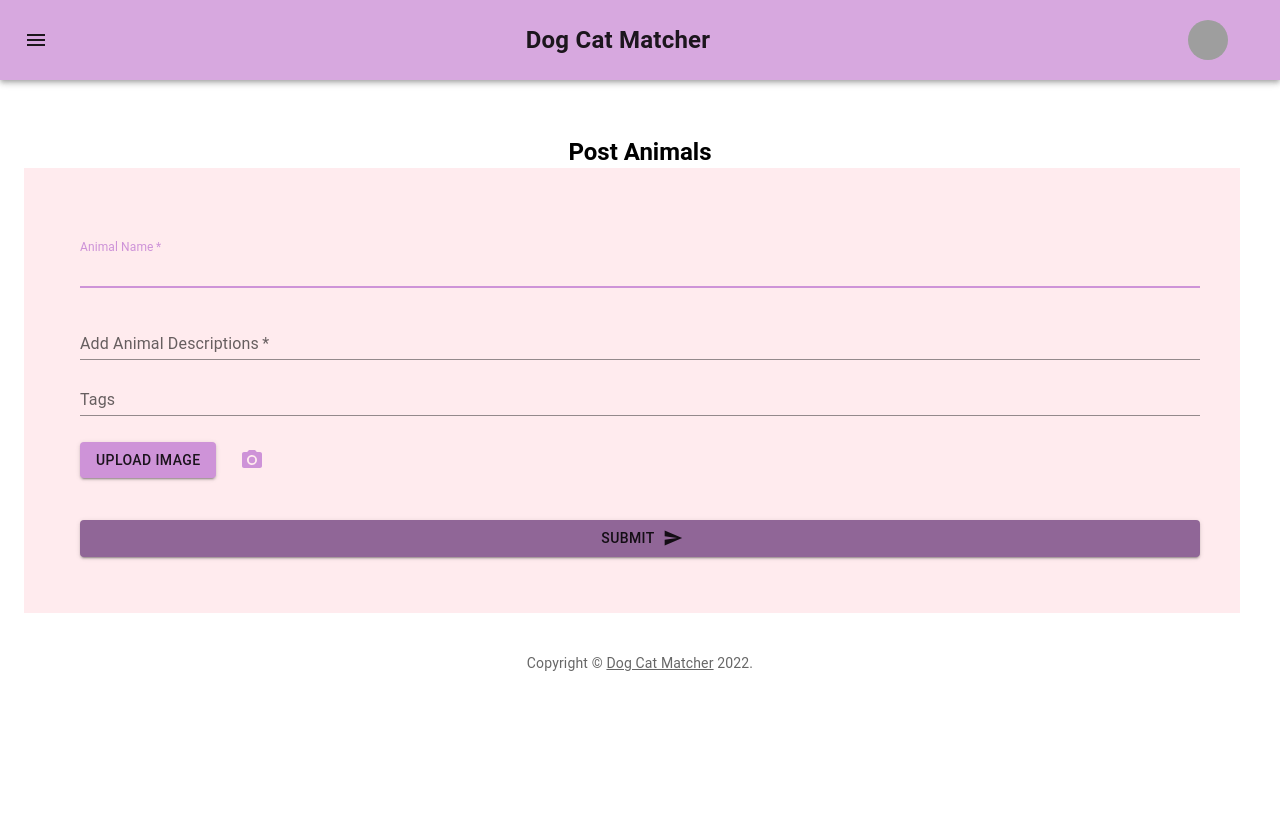
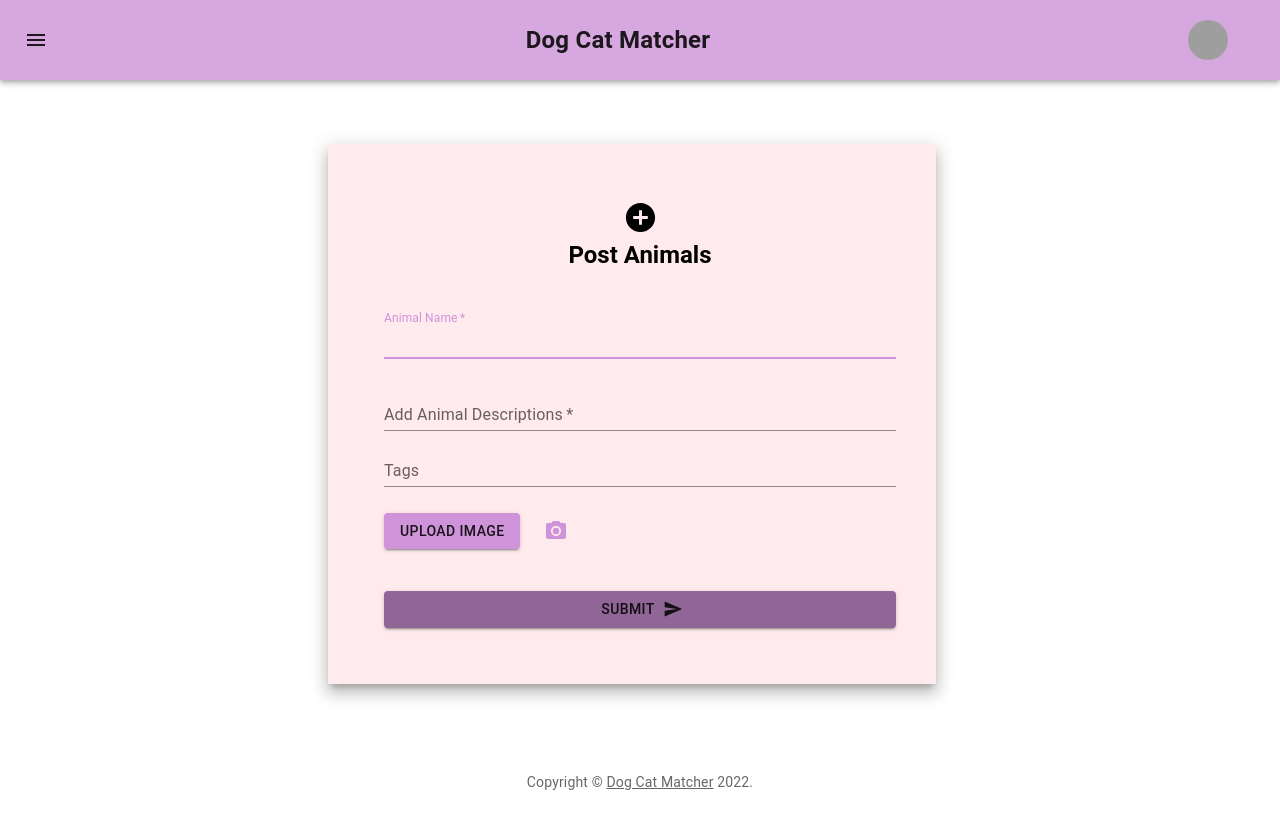
Before and after one commit to shabushabushabu/dog-cat-matcher-frontend, a React (Create React App) app: page /home/postanimals in a window 1280 px wide. Shown: the top 828 px of the page. Before the commit the page ends 800 px from the top, so only its background shows below. Built offline with nearby package versions, Linux system fonts and the light colour scheme; sample sign-in values are in the browser's storage; grey boxes are pictures that could not be loaded.

Commit message:
add photo upload function and change layout

```diff
--- a/src/components/PostAnimalForm.js
+++ b/src/components/PostAnimalForm.js
@@ -2,14 +2,15 @@ import { useState } from 'react';
 import Box from '@mui/material/Box';
 import Grid from '@mui/material/Grid';
 import Button from '@mui/material/Button';
+import AddCircleIcon from '@mui/icons-material/AddCircle';
 import IconButton from '@mui/material/IconButton';
 import PhotoCamera from '@mui/icons-material/PhotoCamera';
 import Stack from '@mui/material/Stack';
 import SendIcon from '@mui/icons-material/Send';
+import Typography from '@mui/material/Typography';
 import TextField from '@mui/material/TextField';
 import Chip from '@mui/material/Chip';
 import Autocomplete from '@mui/material/Autocomplete';
-
 import { createTheme, styled } from '@mui/material/styles';
 
 const theme = createTheme({
@@ -32,6 +33,7 @@ const theme = createTheme({
     }
 });
 
+
 const defaultTags = [
     'Dog',
     'Cat',
@@ -46,7 +48,7 @@ const Input = styled('input')({
 function PostAnimalForm() {
     const [name, setName] = useState("");
     const [description, setDescription] = useState("");
-    const [photoUrls, setPhotoUrls] = useState([]);
+    const [photoUrls, setPhotoUrls] = useState("");
     const [tags, setTags] = useState([]);
 
     async function handleSubmitAnimal() {
@@ -65,26 +67,48 @@ function PostAnimalForm() {
             });
 
             const data = await response.json();
-            console.log(data)
+            console.log(data);
 
+            if (data) {
+                const formData = new FormData();
+                formData.append("id", data.id)
+                formData.append("photo", photoUrls[0])
+                const responsePic = await fetch("/api/uploadPhoto", {
+                    method: "post",
+                    body: formData
+                });
+            } else {
+                console.log("Fail to upload photo");
+            }
         } else {
-            console.log("no name")
+            console.log("no name");
         }
     };
 
     return (
         <Box
-            // display="flex"
+            display="fluid"
             component="form"
             sx={{
                 padding: 5,
                 alignItems: 'center',
-                justifyContent: "center"
+                justifyContent: "center",
             }}
             noValidate
             autoComplete="off"
-
         >
+            <Grid item xs={12}>
+                <AddCircleIcon fontSize="large" />
+            </Grid>
+            <Grid item xs={12} paddingBottom={3}>
+                <Typography variant='h5'
+                    sx={{
+                        textAlign: "center",
+                        fontWeight: "bold",
+                    }}>
+                    Post Animals
+                </Typography>
+            </Grid>
             <Grid item xs={12}>
                 <TextField
                     margin="normal"
@@ -143,13 +167,19 @@ function PostAnimalForm() {
             <Grid item xs={12} sx={{ mt: 3, mb: 2 }}>
                 <Stack direction="row" alignItems="center" spacing={2}>
                     <label htmlFor="contained-button-file">
-                        <Input accept="image/*" id="contained-button-file" multiple type="file" />
+                        <Input accept="image/*" id="contained-button-file" multiple type="file"
+                            onChange={(event) => {
+                                setPhotoUrls(event.target.files);
+                            }} />
                         <Button variant="contained" component="span">
                             Upload Image
                         </Button>
                     </label>
                     <label htmlFor="icon-button-file">
-                        <Input accept="image/*" id="icon-button-file" type="file" />
+                        <Input accept="image/*" id="icon-button-file" type="file"
+                            onChange={(event) => {
+                                setPhotoUrls(event.target.files);
+                            }} />
                         <IconButton color="primary" aria-label="upload picture" component="span">
                             <PhotoCamera />
                         </IconButton>
@@ -158,7 +188,7 @@ function PostAnimalForm() {
             </Grid>
             <Grid item xs={12}>
                 <Button
-                    type="submit"
+                    // type="submit"
                     fullWidth
                     variant="contained"
                     endIcon={<SendIcon />}
@@ -172,3 +202,6 @@ function PostAnimalForm() {
 }
 
 export default PostAnimalForm;
+
+// submit form ?
+// 2 API reqs
--- a/src/pages/PostAnimals.js
+++ b/src/pages/PostAnimals.js
@@ -1,6 +1,5 @@
 import { Navigate } from 'react-router-dom';
 import Grid from '@mui/material/Grid';
-import Typography from '@mui/material/Typography';
 import { createTheme, ThemeProvider } from '@mui/material/styles';
 
 import Header from "../components/Header";
@@ -8,9 +7,6 @@ import Footer from "../components/Footer";
 import PostAnimalForm from "../components/PostAnimalForm";
 
 import { isLogin } from '../functions/Authen';
-
-import CorgiImage from "../figures/SHABU_profile.jpg";
-
 
 const theme = createTheme({
   palette: {
@@ -46,18 +42,10 @@ function PostAnimalsPage() {
 
         <Grid container component="main"
           alignItems="center" justifyContent="center"
-          spacing={2} p={5}>
+          spacing={2} p={5} minHeight="100vh">
 
-          <Grid item xs={12}>
-            <Typography variant='h5'
-              sx={{
-                textAlign: "center",
-                fontWeight: "bold"
-              }}>
-              Post Animals
-            </Typography></Grid>
-
-          <Grid item xs={12}
+          <Grid item xs={8} md={6} sx={{ boxShadow: 10 }}
+            alignItems="center" justifyContent="center"
             bgcolor={"background.default"}>
             <PostAnimalForm />
           </Grid>
```
